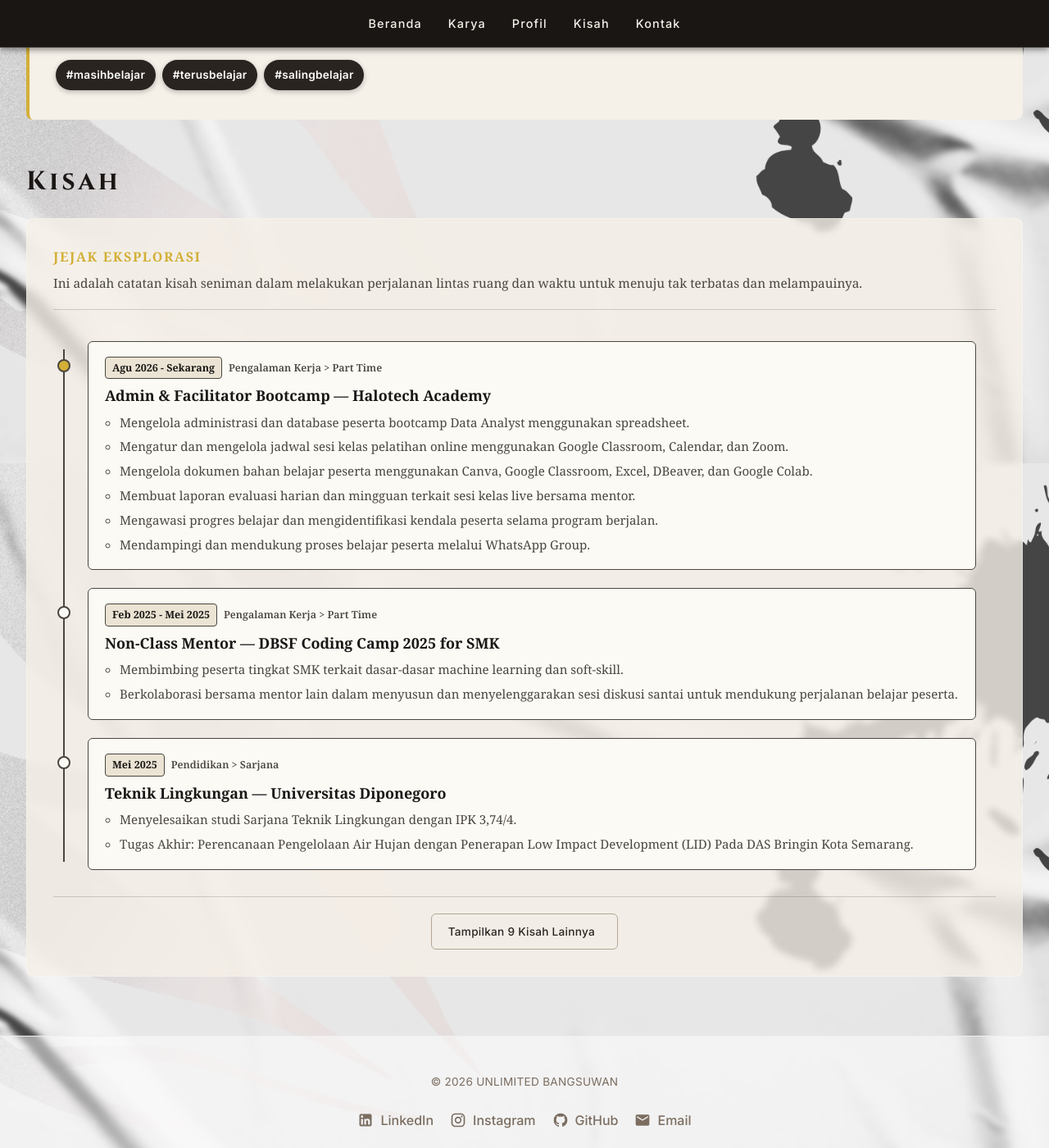
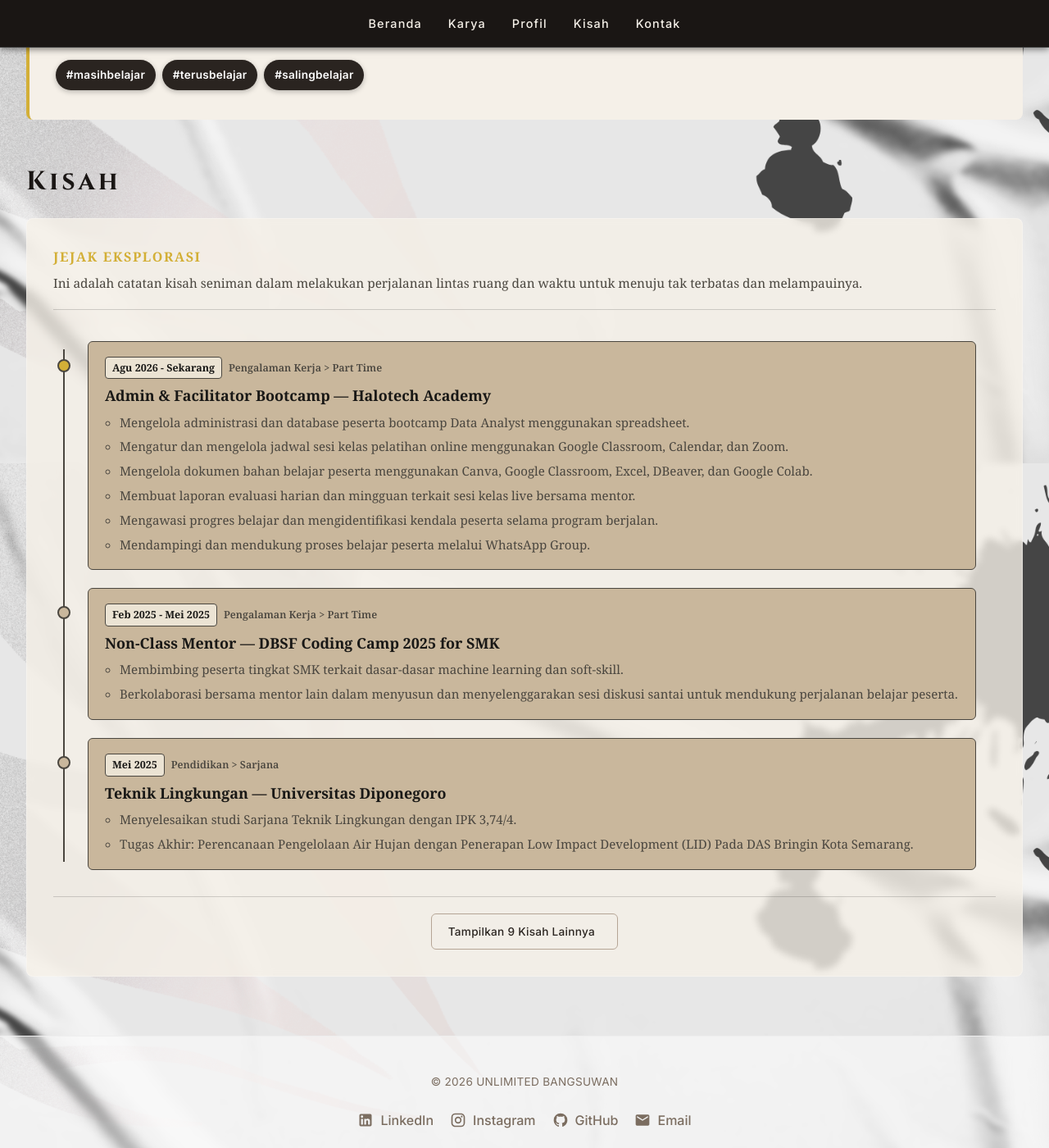
Before and after one commit to Sulbae/Sulbae.github.io, a Jekyll site: the page built from index.md, in a window 1280 px wide and 1400 px high, scrolled down 2135 px. Shown: the whole window at 82% size. Built offline with Jekyll 4.4.1, drawn with Linux system fonts in a browser that asks for light colours.

Commit message:
Update home.css

```diff
--- a/assets/css/home.css
+++ b/assets/css/home.css
@@ -983,7 +983,7 @@ details[open]::details-content {
 /* Section Kisah — dibuat menjadi card terpisah */
 /* Wrapper section di atas background utama */
 #kisah.kisah-section {
-  --kertas-kartu: #fcfaf5;
+  --kertas-kartu: #C9B79C;
   --kertas-lencana: #ebe3d3;
   --tinta-pekat: #191816;
   --tinta-lembut: #4a463f;
```
